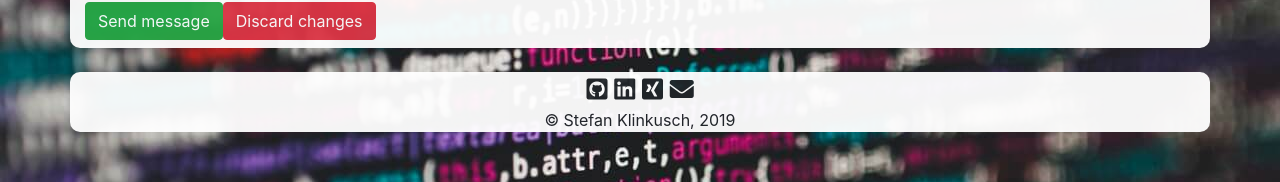
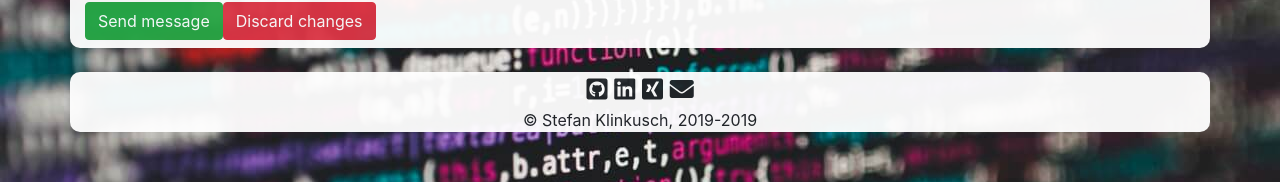
Before and after one commit to sklinkusch/portfolio, a React (Create React App) app: page / in a window 1280 px wide. Shown: the part 8602-8784 px from the top of the page. Built offline with nearby package versions, Linux system fonts and the light colour scheme.

Commit message:
adjust copyright and year

```diff
--- a/src/Components/Footer.js
+++ b/src/Components/Footer.js
@@ -3,12 +3,15 @@ import "../styles/Footer.scss";
 import "@fortawesome/fontawesome-free/css/all.css";
 import AppContext from "../Context/AppContext";
 
-const Footer = () => (
+const Footer = () => {
+  const date = new Date();
+  const year = date.getFullYear();
+  return (
     <div className="container sk-bg-white">
       <footer>
         <div className="links">
           <AppContext.Consumer>
-          {context =>
+            {(context) =>
               context.footerLinks
                 .map((link, index) => (
                   <a
@@ -25,9 +28,13 @@ const Footer = () => (
             }
           </AppContext.Consumer>
         </div>
-      <p className="copyright">&copy; Stefan Klinkusch, 2019</p>
+        <p className="copyright">
+          <span>&copy;</span>
+          <span>{` Stefan Klinkusch, 2019-${year}`}</span>
+        </p>
       </footer>
     </div>
   );
+};
 
 export default Footer;
```
Lines whose indentation alone changed are shown as unchanged.
